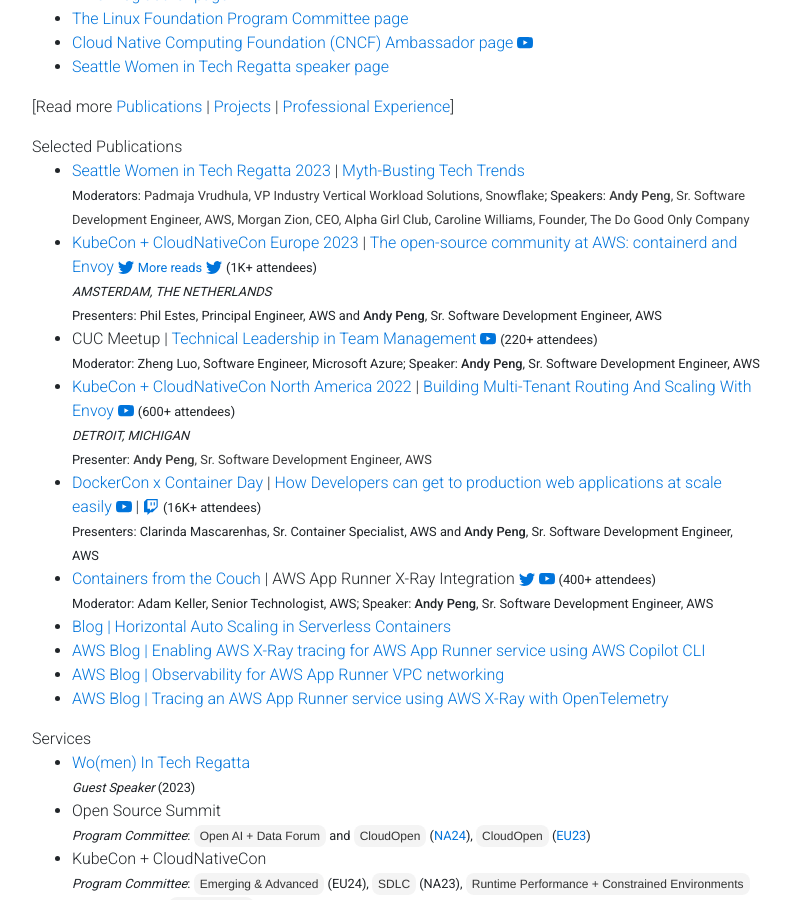
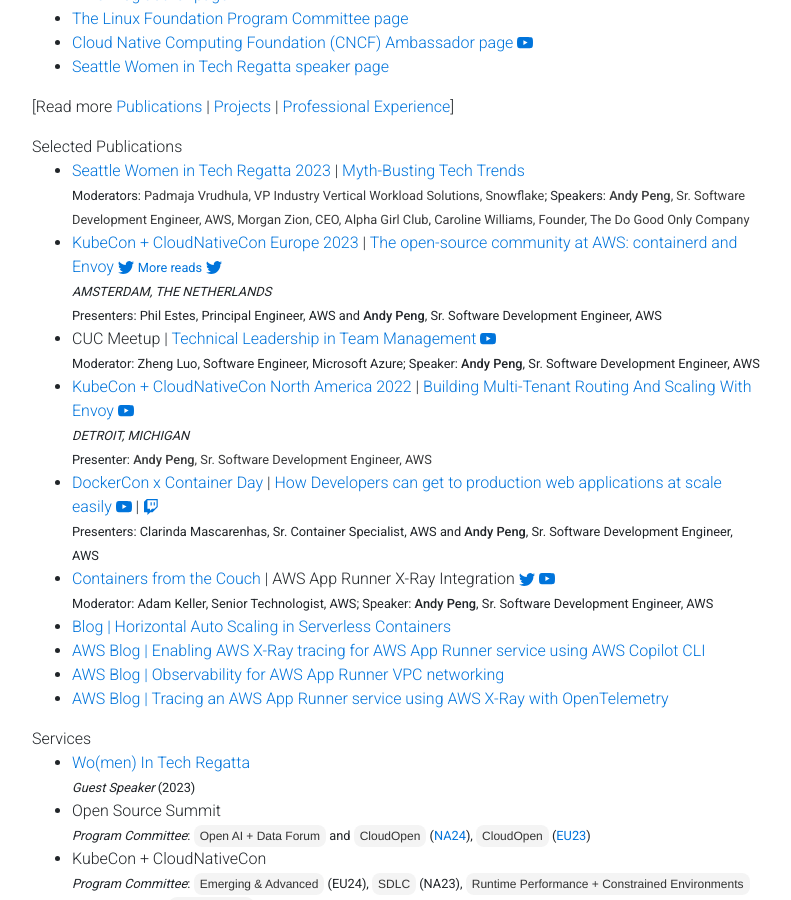
Before and after one commit to gfw001/gfw001.github.io, a Jekyll site: the page portfolio.html, which Jekyll copies as it is, in a window 1280 px wide and 900 px high, scrolled down 627 px. Shown: the whole window, without its empty margins (53-844 px from the left). Built offline with Jekyll 4.4.1, drawn with Linux system fonts in a browser that asks for light colours; nearby versions of some CDN libraries; a style sheet for code colours, icons or effects is not loaded.

Commit message:
Update portfolio.html

```diff
--- a/portfolio.html
+++ b/portfolio.html
@@ -290,7 +290,7 @@
                 <svg xmlns="http://www.w3.org/2000/svg" width="16" height="16" fill="currentColor" class="bi bi-twitter" viewBox="0 0 16 16">
                 <path d="M5.026 15c6.038 0 9.341-5.003 9.341-9.334 0-.14 0-.282-.006-.422A6.685 6.685 0 0 0 16 3.542a6.658 6.658 0 0 1-1.889.518 3.301 3.301 0 0 0 1.447-1.817 6.533 6.533 0 0 1-2.087.793A3.286 3.286 0 0 0 7.875 6.03a9.325 9.325 0 0 1-6.767-3.429 3.289 3.289 0 0 0 1.018 4.382A3.323 3.323 0 0 1 .64 6.575v.045a3.288 3.288 0 0 0 2.632 3.218 3.203 3.203 0 0 1-.865.115 3.23 3.23 0 0 1-.614-.057 3.283 3.283 0 0 0 3.067 2.277A6.588 6.588 0 0 1 .78 13.58a6.32 6.32 0 0 1-.78-.045A9.344 9.344 0 0 0 5.026 15z"/>
                 </svg>
-                </a> <small>(1K+ attendees)</small><br>
+                </a> <br>
 		<small><i>AMSTERDAM, THE NETHERLANDS</i></small><br>
 		<small>Presenters: Phil Estes, Principal Engineer, AWS and <strong>Andy Peng</strong>, Sr. Software Development Engineer, AWS</small>
 	</li>
@@ -300,7 +300,7 @@
 		<svg xmlns="http://www.w3.org/2000/svg" width="16" height="16" fill="currentColor" class="bi bi-youtube" viewBox="0 0 16 16">
                 <path d="M8.051 1.999h.089c.822.003 4.987.033 6.11.335a2.01 2.01 0 0 1 1.415 1.42c.101.38.172.883.22 1.402l.01.104.022.26.008.104c.065.914.073 1.77.074 1.957v.075c-.001.194-.01 1.108-.082 2.06l-.008.105-.009.104c-.05.572-.124 1.14-.235 1.558a2.007 2.007 0 0 1-1.415 1.42c-1.16.312-5.569.334-6.18.335h-.142c-.309 0-1.587-.006-2.927-.052l-.17-.006-.087-.004-.171-.007-.171-.007c-1.11-.049-2.167-.128-2.654-.26a2.007 2.007 0 0 1-1.415-1.419c-.111-.417-.185-.986-.235-1.558L.09 9.82l-.008-.104A31.4 31.4 0 0 1 0 7.68v-.123c.002-.215.01-.958.064-1.778l.007-.103.003-.052.008-.104.022-.26.01-.104c.048-.519.119-1.023.22-1.402a2.007 2.007 0 0 1 1.415-1.42c.487-.13 1.544-.21 2.654-.26l.17-.007.172-.006.086-.003.171-.007A99.788 99.788 0 0 1 7.858 2h.193zM6.4 5.209v4.818l4.157-2.408L6.4 5.209z"/>
                 </svg>
-		</a> <small>(220+ attendees)</small><br>
+		</a> <br>
 		<small>Moderator: Zheng Luo, Software Engineer, Microsoft Azure; Speaker: <strong>Andy Peng</strong>, Sr. Software Development Engineer, AWS</small>
 	</li>
 	<li>
@@ -309,7 +309,7 @@
 		<svg xmlns="http://www.w3.org/2000/svg" width="16" height="16" fill="currentColor" class="bi bi-youtube" viewBox="0 0 16 16">
                 <path d="M8.051 1.999h.089c.822.003 4.987.033 6.11.335a2.01 2.01 0 0 1 1.415 1.42c.101.38.172.883.22 1.402l.01.104.022.26.008.104c.065.914.073 1.77.074 1.957v.075c-.001.194-.01 1.108-.082 2.06l-.008.105-.009.104c-.05.572-.124 1.14-.235 1.558a2.007 2.007 0 0 1-1.415 1.42c-1.16.312-5.569.334-6.18.335h-.142c-.309 0-1.587-.006-2.927-.052l-.17-.006-.087-.004-.171-.007-.171-.007c-1.11-.049-2.167-.128-2.654-.26a2.007 2.007 0 0 1-1.415-1.419c-.111-.417-.185-.986-.235-1.558L.09 9.82l-.008-.104A31.4 31.4 0 0 1 0 7.68v-.123c.002-.215.01-.958.064-1.778l.007-.103.003-.052.008-.104.022-.26.01-.104c.048-.519.119-1.023.22-1.402a2.007 2.007 0 0 1 1.415-1.42c.487-.13 1.544-.21 2.654-.26l.17-.007.172-.006.086-.003.171-.007A99.788 99.788 0 0 1 7.858 2h.193zM6.4 5.209v4.818l4.157-2.408L6.4 5.209z"/>
                 </svg>
-		</a>  <small>(600+ attendees)</small><br>
+		</a> <br>
 		<small><i>DETROIT, MICHIGAN</i></small><br>
 		<small>Presenter: <a href="https://kccncna2022.sched.com/speaker/yimipeng" style="color:#3A3B3C"><strong>Andy Peng</strong>, Sr. Software Development Engineer, AWS</a></small>
 	</li>
@@ -325,7 +325,7 @@
                 <path d="M3.857 0 1 2.857v10.286h3.429V16l2.857-2.857H9.57L14.714 8V0H3.857zm9.714 7.429-2.285 2.285H9l-2 2v-2H4.429V1.143h9.142v6.286z"/>
                 <path d="M11.857 3.143h-1.143V6.57h1.143V3.143zm-3.143 0H7.571V6.57h1.143V3.143z"/>
                 </svg>
-		</a>  <small>(16K+ attendees)</small><br>
+		</a> <br>
 		<small>Presenters: Clarinda Mascarenhas, Sr. Container Specialist, AWS and <strong>Andy Peng</strong>, Sr. Software Development Engineer, AWS</small>
 	</li>
 	<li>
@@ -339,7 +339,7 @@
 		<svg xmlns="http://www.w3.org/2000/svg" width="16" height="16" fill="currentColor" class="bi bi-youtube" viewBox="0 0 16 16">
                 <path d="M8.051 1.999h.089c.822.003 4.987.033 6.11.335a2.01 2.01 0 0 1 1.415 1.42c.101.38.172.883.22 1.402l.01.104.022.26.008.104c.065.914.073 1.77.074 1.957v.075c-.001.194-.01 1.108-.082 2.06l-.008.105-.009.104c-.05.572-.124 1.14-.235 1.558a2.007 2.007 0 0 1-1.415 1.42c-1.16.312-5.569.334-6.18.335h-.142c-.309 0-1.587-.006-2.927-.052l-.17-.006-.087-.004-.171-.007-.171-.007c-1.11-.049-2.167-.128-2.654-.26a2.007 2.007 0 0 1-1.415-1.419c-.111-.417-.185-.986-.235-1.558L.09 9.82l-.008-.104A31.4 31.4 0 0 1 0 7.68v-.123c.002-.215.01-.958.064-1.778l.007-.103.003-.052.008-.104.022-.26.01-.104c.048-.519.119-1.023.22-1.402a2.007 2.007 0 0 1 1.415-1.42c.487-.13 1.544-.21 2.654-.26l.17-.007.172-.006.086-.003.171-.007A99.788 99.788 0 0 1 7.858 2h.193zM6.4 5.209v4.818l4.157-2.408L6.4 5.209z"/>
                 </svg>
-		</a>  <small>(400+ attendees)</small><br>
+		</a>  <br>
 		<small>Moderator: Adam Keller, Senior Technologist, AWS; Speaker: <strong>Andy Peng</strong>, Sr. Software Development Engineer, AWS</small>
 	</li>
 	<li>
```
